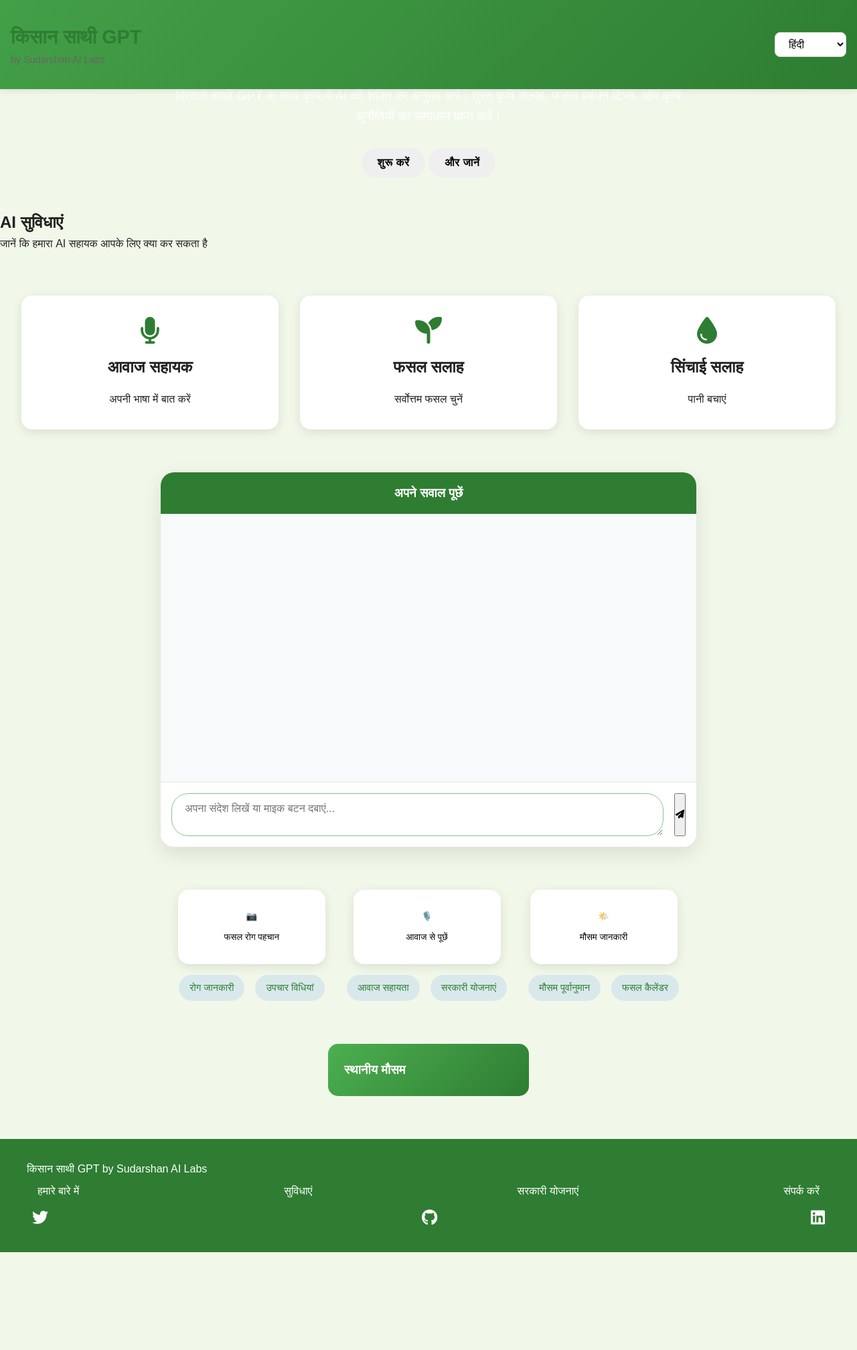
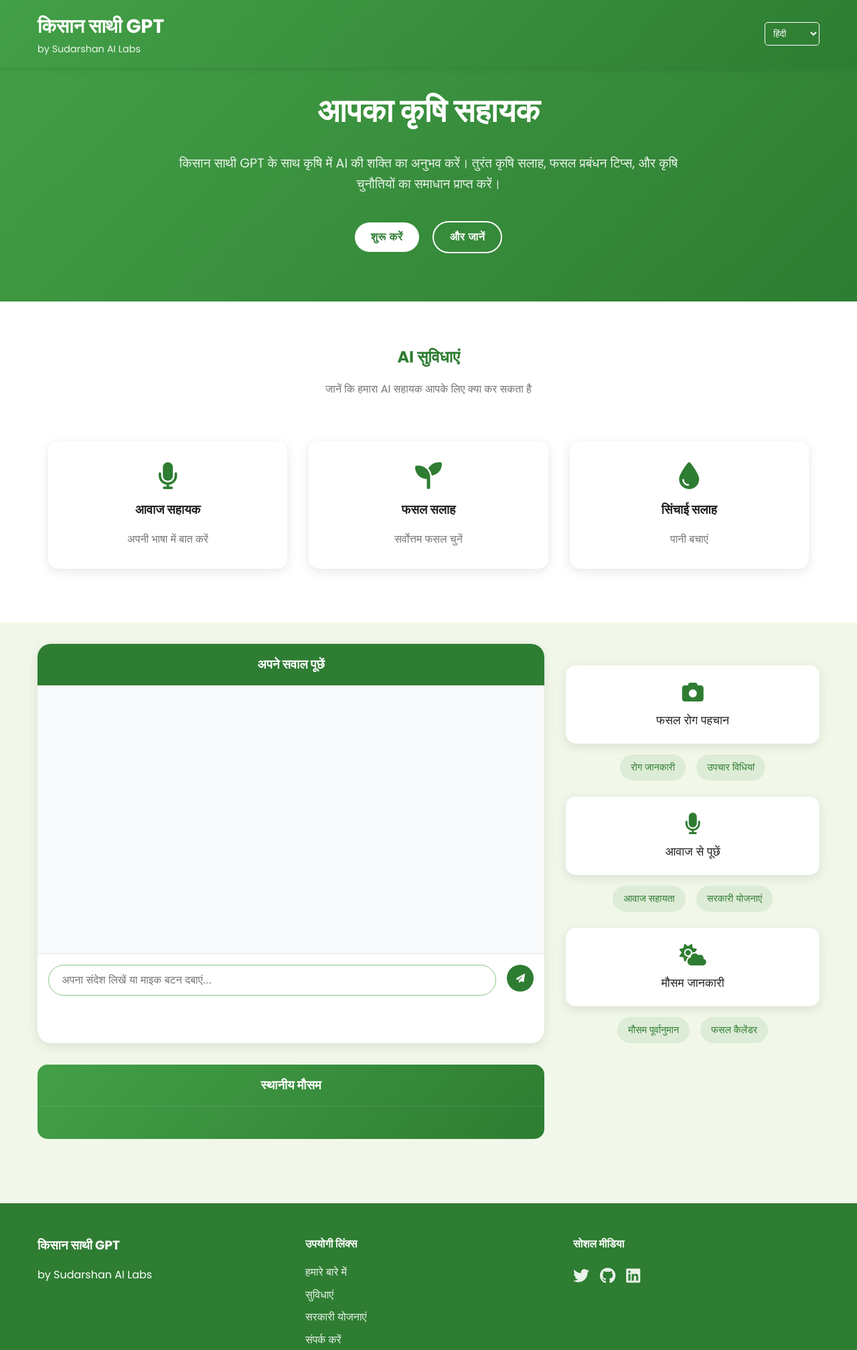
Before and after one commit to sheevu/sud-AI-sathi, a plain HTML site: page index.html in a window 1280 px wide. Shown: the whole page at 67% size. Before the commit the page ends 1869 px from the top, so only its background shows below. Drawn offline with Linux system fonts and the light colour scheme.

Commit message:
Major UI overhaul with modern design and improved layout

```diff
--- a/index.html
+++ b/index.html
@@ -4,41 +4,46 @@
     <meta charset="UTF-8">
     <meta name="viewport" content="width=device-width, initial-scale=1.0">
     <title>किसान साथी GPT - आपका कृषि सहायक</title>
+    <link href="https://fonts.googleapis.com/css2?family=Poppins:wght@400;500;600;700&display=swap" rel="stylesheet">
+    <link rel="stylesheet" href="https://cdnjs.cloudflare.com/ajax/libs/font-awesome/6.5.1/css/all.min.css">
     <link rel="stylesheet" href="styles.css">
-    <link href="https://fonts.googleapis.com/css2?family=Inter:wght@400;500;600;700&display=swap" rel="stylesheet">
-    <link rel="stylesheet" href="https://cdnjs.cloudflare.com/ajax/libs/font-awesome/6.5.1/css/all.min.css">
 </head>
 <body>
     <!-- Header -->
-    <header>
+    <header class="main-header">
+        <div class="container">
             <div class="logo-container">
                 <h1>किसान साथी GPT</h1>
                 <p class="subtitle">by Sudarshan AI Labs</p>
             </div>
-        <div class="language-selector">
-            <select id="language">
+            <div class="nav-container">
+                <select id="language" class="language-selector">
                     <option value="hi">हिंदी</option>
                     <option value="en">English</option>
                 </select>
+            </div>
         </div>
     </header>
 
     <!-- Hero Section -->
     <section class="hero">
+        <div class="container">
             <div class="hero-content">
                 <h1>आपका कृषि सहायक</h1>
                 <p>किसान साथी GPT के साथ कृषि में AI की शक्ति का अनुभव करें। तुरंत कृषि सलाह, फसल प्रबंधन टिप्स, और कृषि चुनौतियों का समाधान प्राप्त करें।</p>
                 <div class="hero-buttons">
-                <button class="btn primary" id="startBtn">शुरू करें</button>
-                <button class="btn secondary" id="learnMoreBtn">और जानें</button>
+                    <button class="btn btn-primary" id="startBtn">शुरू करें</button>
+                    <button class="btn btn-secondary" id="learnMoreBtn">और जानें</button>
+                </div>
             </div>
         </div>
     </section>
 
     <!-- Features Section -->
     <section class="features">
+        <div class="container">
             <h2>AI सुविधाएं</h2>
-        <p>जानें कि हमारा AI सहायक आपके लिए क्या कर सकता है</p>
+            <p class="section-description">जानें कि हमारा AI सहायक आपके लिए क्या कर सकता है</p>
 
             <div class="feature-cards">
                 <div class="feature-card">
@@ -57,8 +62,13 @@
                     <p>पानी बचाएं</p>
                 </div>
             </div>
+        </div>
     </section>
 
+    <!-- Main Content Section -->
+    <main class="main-content">
+        <div class="container">
+            <div class="content-grid">
                 <!-- Chat Section -->
                 <section class="chat-container" id="chatSection">
                     <div class="chat-header">
@@ -68,7 +78,7 @@
                         <!-- Messages will be added here dynamically -->
                     </div>
                     <div class="chat-input">
-            <textarea id="userInput" placeholder="अपना संदेश लिखें या माइक बटन दबाएं..."></textarea>
+                        <input type="text" id="userInput" placeholder="अपना संदेश लिखें या माइक बटन दबाएं...">
                         <button id="sendMessage" class="send-button">
                             <i class="fas fa-paper-plane"></i>
                         </button>
@@ -79,7 +89,7 @@
                 <section class="action-buttons">
                     <div class="action-btn-container">
                         <button class="action-btn" id="uploadImage">
-                <span class="action-icon">📷</span>
+                            <span class="action-icon"><i class="fas fa-camera"></i></span>
                             <span class="action-text">फसल रोग पहचान</span>
                         </button>
                         <div class="button-links">
@@ -89,7 +99,7 @@
                     </div>
                     <div class="action-btn-container">
                         <button class="action-btn" id="talkToAI">
-                <span class="action-icon">🎙️</span>
+                            <span class="action-icon"><i class="fas fa-microphone"></i></span>
                             <span class="action-text">आवाज से पूछें</span>
                         </button>
                         <div class="button-links">
@@ -99,7 +109,7 @@
                     </div>
                     <div class="action-btn-container">
                         <button class="action-btn" id="weatherInfo">
-                <span class="action-icon">🌤️</span>
+                            <span class="action-icon"><i class="fas fa-cloud-sun"></i></span>
                             <span class="action-text">मौसम जानकारी</span>
                         </button>
                         <div class="button-links">
@@ -111,27 +121,43 @@
 
                 <!-- Weather Widget -->
                 <section class="weather-widget" id="weatherWidget">
+                    <div class="weather-header">
                         <h3>स्थानीय मौसम</h3>
+                    </div>
                     <div class="weather-content">
                         <!-- Weather information will be added here dynamically -->
                     </div>
                 </section>
+            </div>
+        </div>
+    </main>
 
     <!-- Footer -->
-    <footer>
+    <footer class="main-footer">
+        <div class="container">
+            <div class="footer-grid">
                 <div class="footer-section brand">
-            <p>किसान साथी GPT by Sudarshan AI Labs</p>
+                    <h3>किसान साथी GPT</h3>
+                    <p>by Sudarshan AI Labs</p>
                 </div>
                 <div class="footer-section links">
+                    <h4>उपयोगी लिंक्स</h4>
+                    <nav>
                         <a href="#" class="footer-link">हमारे बारे में</a>
                         <a href="#" class="footer-link">सुविधाएं</a>
                         <a href="https://services.india.gov.in/service/detail/major-schemes-for-farmers" class="footer-link" target="_blank">सरकारी योजनाएं</a>
                         <a href="#" class="footer-link">संपर्क करें</a>
+                    </nav>
                 </div>
                 <div class="footer-section social">
+                    <h4>सोशल मीडिया</h4>
+                    <div class="social-links">
                         <a href="#" class="social-link" aria-label="Twitter"><i class="fab fa-twitter"></i></a>
                         <a href="#" class="social-link" aria-label="GitHub"><i class="fab fa-github"></i></a>
                         <a href="#" class="social-link" aria-label="LinkedIn"><i class="fab fa-linkedin"></i></a>
+                    </div>
+                </div>
+            </div>
         </div>
     </footer>
 
--- a/styles.css
+++ b/styles.css
@@ -15,93 +15,156 @@
     margin: 0;
     padding: 0;
     box-sizing: border-box;
-    font-family: 'Poppins', sans-serif;
 }
 
 body {
+    font-family: 'Poppins', sans-serif;
     background-color: var(--background-color);
     color: var(--text-color);
-    min-height: 100vh;
     line-height: 1.6;
 }
 
+.container {
+    width: 100%;
+    max-width: 1200px;
+    margin: 0 auto;
+    padding: 0 1rem;
+}
+
 /* Header Styles */
-header {
+.main-header {
+    background: linear-gradient(135deg, var(--gradient-start), var(--gradient-end));
+    color: var(--white);
+    padding: 1rem 0;
     position: fixed;
+    width: 100%;
     top: 0;
-    left: 0;
-    right: 0;
-    background: linear-gradient(135deg, var(--gradient-start), var(--gradient-end));
-    backdrop-filter: blur(10px);
-    padding: 2rem 1rem;
+    z-index: 1000;
+    box-shadow: 0 2px 10px var(--shadow-color);
+}
+
+.main-header .container {
     display: flex;
     justify-content: space-between;
     align-items: center;
-    box-shadow: 0 2px 10px var(--shadow-color);
-    z-index: 1000;
-    color: var(--white);
 }
 
 .logo-container h1 {
     font-size: 1.8rem;
-    color: var(--primary-color);
-    font-weight: 700;
+    margin: 0;
 }
 
 .subtitle {
     font-size: 0.9rem;
-    color: #666;
+    opacity: 0.9;
 }
 
-.language-selector select {
-    padding: 0.5rem 1rem;
-    border: 1px solid #ddd;
-    border-radius: 8px;
-    background: white;
+.language-selector {
+    padding: 0.5rem;
+    border: 1px solid var(--white);
+    border-radius: 5px;
+    background: transparent;
+    color: var(--white);
     cursor: pointer;
-    font-size: 1rem;
 }
 
 /* Hero Section */
 .hero {
-    padding: 3rem 1rem;
+    padding: 8rem 0 4rem;
+    background: linear-gradient(135deg, var(--gradient-start), var(--gradient-end));
+    color: var(--white);
     text-align: center;
+}
+
+.hero-content {
     max-width: 800px;
     margin: 0 auto;
 }
 
 .hero h1 {
-    font-size: 2.5rem;
-    margin-bottom: 1rem;
-    color: var(--white);
+    font-size: 3rem;
+    margin-bottom: 1.5rem;
 }
 
 .hero p {
     font-size: 1.2rem;
     margin-bottom: 2rem;
-    color: rgba(255, 255, 255, 0.9);
+    opacity: 0.9;
 }
 
-/* Feature Cards */
+/* Button Styles */
+.btn {
+    padding: 0.8rem 1.5rem;
+    border: none;
+    border-radius: 25px;
+    font-size: 1rem;
+    font-weight: 600;
+    cursor: pointer;
+    transition: all 0.3s ease;
+    text-transform: uppercase;
+    letter-spacing: 0.5px;
+    margin: 0.5rem;
+}
+
+.btn-primary {
+    background-color: var(--white);
+    color: var(--primary-color);
+}
+
+.btn-primary:hover {
+    background-color: var(--accent-color);
+    color: var(--white);
+    transform: translateY(-2px);
+}
+
+.btn-secondary {
+    background-color: transparent;
+    border: 2px solid var(--white);
+    color: var(--white);
+}
+
+.btn-secondary:hover {
+    background-color: var(--white);
+    color: var(--primary-color);
+    transform: translateY(-2px);
+}
+
+/* Features Section */
+.features {
+    padding: 4rem 0;
+    background-color: var(--white);
+}
+
+.features h2 {
+    text-align: center;
+    color: var(--primary-color);
+    margin-bottom: 1rem;
+}
+
+.section-description {
+    text-align: center;
+    color: var(--light-text);
+    margin-bottom: 3rem;
+}
+
 .feature-cards {
     display: grid;
     grid-template-columns: repeat(auto-fit, minmax(250px, 1fr));
     gap: 2rem;
-    padding: 2rem;
-    margin-top: 2rem;
+    padding: 1rem;
 }
 
 .feature-card {
-    background: white;
+    background: var(--white);
     padding: 2rem;
-    border-radius: 16px;
+    border-radius: 15px;
+    text-align: center;
     box-shadow: 0 4px 15px var(--shadow-color);
-    text-align: center;
     transition: transform 0.3s ease;
 }
 
 .feature-card:hover {
-    transform: translateY(-10px);
+    transform: translateY(-5px);
 }
 
 .feature-card i {
@@ -111,24 +174,36 @@ header {
 }
 
 .feature-card h3 {
-    font-size: 1.5rem;
+    color: var(--text-color);
     margin-bottom: 1rem;
-    color: var(--text-color);
+}
+
+.feature-card p {
+    color: var(--light-text);
+}
+
+/* Main Content */
+.main-content {
+    padding: 2rem 0;
+}
+
+.content-grid {
+    display: grid;
+    grid-template-columns: 2fr 1fr;
+    gap: 2rem;
 }
 
 /* Chat Container */
 .chat-container {
-    background-color: var(--white);
+    background: var(--white);
     border-radius: 20px;
-    box-shadow: 0 10px 30px var(--shadow-color);
-    margin: 2rem auto;
-    max-width: 800px;
+    box-shadow: 0 4px 15px var(--shadow-color);
     overflow: hidden;
 }
 
 .chat-header {
     background: var(--primary-color);
-    color: white;
+    color: var(--white);
     padding: 1rem;
     text-align: center;
 }
@@ -171,7 +246,7 @@ header {
 .chat-input {
     display: flex;
     padding: 1rem;
-    background-color: var(--white);
+    background: var(--white);
     border-top: 1px solid rgba(0, 0, 0, 0.1);
 }
 
@@ -184,15 +259,28 @@ header {
     font-size: 1rem;
 }
 
+.send-button {
+    background: var(--primary-color);
+    color: var(--white);
+    border: none;
+    border-radius: 50%;
+    width: 40px;
+    height: 40px;
+    cursor: pointer;
+    transition: all 0.3s ease;
+}
+
+.send-button:hover {
+    background: var(--secondary-color);
+    transform: scale(1.1);
+}
+
 /* Action Buttons */
 .action-buttons {
-    display: flex;
-    justify-content: center;
-    gap: 2rem;
-    flex-wrap: wrap;
-    padding: 2rem;
-    max-width: 1200px;
-    margin: 0 auto;
+    display: grid;
+    grid-template-columns: repeat(auto-fit, minmax(200px, 1fr));
+    gap: 1.5rem;
+    margin-top: 2rem;
 }
 
 .action-btn-container {
@@ -203,23 +291,34 @@ header {
 }
 
 .action-btn {
+    width: 100%;
+    padding: 1.5rem;
+    background: var(--white);
+    border: none;
+    border-radius: 15px;
+    box-shadow: 0 4px 15px var(--shadow-color);
+    cursor: pointer;
+    transition: all 0.3s ease;
     display: flex;
     flex-direction: column;
     align-items: center;
-    padding: 2rem;
-    background: var(--white);
-    border: none;
-    border-radius: 16px;
-    box-shadow: 0 4px 15px var(--shadow-color);
-    cursor: pointer;
-    transition: all 0.3s ease;
-    min-width: 220px;
     gap: 1rem;
 }
 
 .action-btn:hover {
     transform: translateY(-5px);
     box-shadow: 0 8px 25px var(--shadow-color);
+}
+
+.action-icon i {
+    font-size: 2rem;
+    color: var(--primary-color);
+}
+
+.action-text {
+    font-size: 1.1rem;
+    color: var(--text-color);
+    font-weight: 500;
 }
 
 .button-links {
@@ -235,24 +334,32 @@ header {
     font-size: 0.9rem;
     padding: 0.5rem 1rem;
     border-radius: 20px;
-    background: rgba(0, 102, 255, 0.1);
+    background: rgba(46, 125, 50, 0.1);
     transition: all 0.3s ease;
 }
 
 .btn-link:hover {
     background: var(--primary-color);
-    color: white;
+    color: var(--white);
     transform: translateY(-2px);
 }
 
 /* Weather Widget */
 .weather-widget {
-    background: linear-gradient(135deg, #4CAF50, #2E7D32);
+    background: linear-gradient(135deg, var(--gradient-start), var(--gradient-end));
     border-radius: 15px;
+    overflow: hidden;
+    color: var(--white);
+}
+
+.weather-header {
+    padding: 1rem;
+    text-align: center;
+    border-bottom: 1px solid rgba(255, 255, 255, 0.1);
+}
+
+.weather-content {
     padding: 1.5rem;
-    color: var(--white);
-    margin: 2rem auto;
-    max-width: 300px;
 }
 
 .weather-info {
@@ -275,6 +382,7 @@ header {
 .description {
     font-size: 1.2rem;
     margin: 0.5rem 0;
+    text-transform: capitalize;
 }
 
 .humidity {
@@ -283,165 +391,106 @@ header {
 }
 
 /* Footer */
-footer {
-    background-color: var(--primary-color);
+.main-footer {
+    background: var(--primary-color);
     color: var(--white);
-    padding: 2rem;
+    padding: 3rem 0;
     margin-top: 4rem;
 }
 
-.footer-section {
-    max-width: 1200px;
-    margin: 0 auto;
+.footer-grid {
+    display: grid;
+    grid-template-columns: repeat(auto-fit, minmax(250px, 1fr));
+    gap: 2rem;
+}
+
+.footer-section h3,
+.footer-section h4 {
+    margin-bottom: 1rem;
+}
+
+.footer-section.links nav {
     display: flex;
-    justify-content: space-between;
-    align-items: center;
-    flex-wrap: wrap;
-    gap: 2rem;
+    flex-direction: column;
+    gap: 0.5rem;
 }
 
 .footer-link {
     color: var(--white);
     text-decoration: none;
-    padding: 0.5rem 1rem;
+    opacity: 0.9;
     transition: all 0.3s ease;
 }
 
 .footer-link:hover {
+    opacity: 1;
     color: var(--accent-color);
+}
+
+.social-links {
+    display: flex;
+    gap: 1rem;
 }
 
 .social-link {
     color: var(--white);
     font-size: 1.5rem;
-    margin: 0 0.5rem;
+    opacity: 0.9;
     transition: all 0.3s ease;
 }
 
 .social-link:hover {
+    opacity: 1;
     color: var(--accent-color);
     transform: translateY(-2px);
 }
 
 /* Responsive Design */
 @media (max-width: 768px) {
+    .hero {
+        padding: 6rem 0 3rem;
+    }
+
     .hero h1 {
         font-size: 2rem;
     }
 
-    .hero p {
-        font-size: 1.1rem;
+    .content-grid {
+        grid-template-columns: 1fr;
     }
 
     .action-buttons {
-        flex-direction: column;
-        align-items: stretch;
-        padding: 1rem;
+        grid-template-columns: 1fr;
     }
 
-    .action-btn {
-        width: 100%;
-        min-width: unset;
+    .footer-grid {
+        grid-template-columns: 1fr;
+        text-align: center;
     }
 
-    .feature-cards {
-        grid-template-columns: 1fr;
-        padding: 1rem;
+    .footer-section.links nav {
+        align-items: center;
     }
 
-    .chat-container {
-        margin: 1rem;
+    .social-links {
+        justify-content: center;
     }
+}
 
-    .message-content {
-        max-width: 85%;
-    }
-
-    .button-links {
-        width: 100%;
-        justify-content: space-around;
-        margin-bottom: 1.5rem;
-    }
-
-    .btn-link {
-        font-size: 0.85rem;
-        padding: 0.4rem 0.8rem;
-    }
-
-    .footer-section {
-        flex-direction: column;
-        text-align: center;
-    }
+/* Loading States */
+.loading {
+    opacity: 0.7;
+    pointer-events: none;
 }
 
 /* Animations */
 @keyframes fadeIn {
-    from { opacity: 0; transform: translateY(20px); }
+    from { opacity: 0; transform: translateY(10px); }
     to { opacity: 1; transform: translateY(0); }
 }
 
 .message {
     animation: fadeIn 0.3s ease-out;
-}
-
-/* Loading States */
-.loading {
-    position: relative;
-    opacity: 0.7;
-}
-
-.loading::after {
-    content: "...";
-    position: absolute;
-    right: -20px;
-    animation: dots 1s infinite;
-}
-
-@keyframes dots {
-    0%, 20% { content: "."; }
-    40% { content: ".."; }
-    60%, 100% { content: "..."; }
-}
-
-/* Button Styles */
-.btn {
-    padding: 0.8rem 1.5rem;
-    border: none;
-    border-radius: 25px;
-    font-size: 1rem;
-    font-weight: 600;
-    cursor: pointer;
-    transition: all 0.3s ease;
-    text-transform: uppercase;
-    letter-spacing: 0.5px;
-}
-
-.btn-primary {
-    background-color: var(--white);
-    color: var(--primary-color);
-}
-
-.btn-primary:hover {
-    background-color: var(--accent-color);
-    color: var(--white);
-    transform: translateY(-2px);
-}
-
-.btn-secondary {
-    background-color: transparent;
-    border: 2px solid var(--white);
-    color: var(--white);
-}
-
-.btn-secondary:hover {
-    background-color: var(--white);
-    color: var(--primary-color);
-    transform: translateY(-2px);
-}
-
-/* Smooth Scrolling */
-html {
-    scroll-behavior: smooth;
 }
 
 /* Loading Animation */
```
Lines whose indentation alone changed are shown as unchanged.
